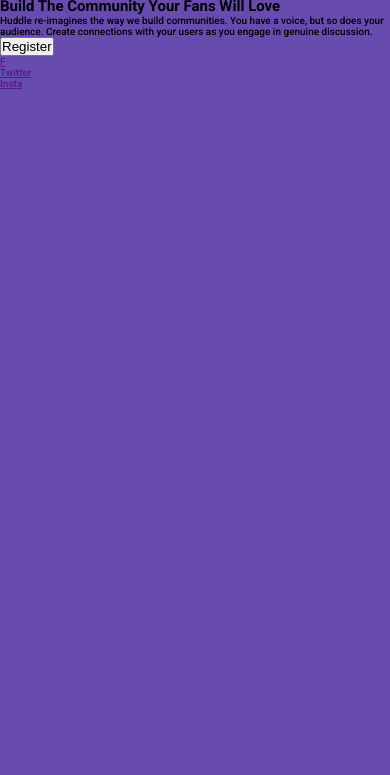
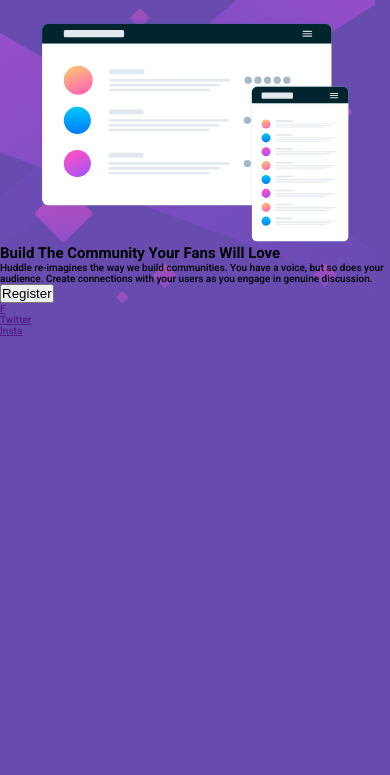
Before and after one commit to axlyaguana11/huddle-landing, a plain HTML site: page index.html in a window 390 px wide. Shown: the part 69-844 px from the top of the page. Drawn offline with Linux system fonts and the light colour scheme.

Commit message:
Main image mobile first

```diff
--- a/css/style.css
+++ b/css/style.css
@@ -12,6 +12,9 @@
     font-size: 62.5%;
     font-family: 'Roboto', sans-serif;
     background-color: var(--main-purple);
+    background-image: url('/assets/bg-mobile.svg');
+    background-repeat: no-repeat;
+    background-size: auto;
 }
 
 /* Header */
@@ -32,3 +35,21 @@
     top: 20px;
     left: 20px;
 }
+
+/* main */
+.main {
+    width: 100%;
+}
+
+.main-div-container {
+    width: 100%;
+    display: flex;
+    justify-content: center;
+    padding-top: 40px;
+}
+
+.main-div-container--image {
+    width: 80vw;
+    align-items: center;
+
+}
--- a/index.html
+++ b/index.html
@@ -15,9 +15,9 @@
             <img class="header-logo" src="/assets/logo.svg" alt="Huddle Logo">
         </div>
     </header>
-    <main>
-        <div>
-            <img src="" alt="Mockup">
+    <main class="main">
+        <div class="main-div-container">
+            <img class="main-div-container--image" src="./assets/illustration-mockups.svg" alt="Mockup">
         </div>
         <section>
             <h1>Build The Community Your Fans Will Love</h1>
```
Also changed, not shown: assets/bg-mobile.svg (added), assets/illustration-mockups.svg (added).
